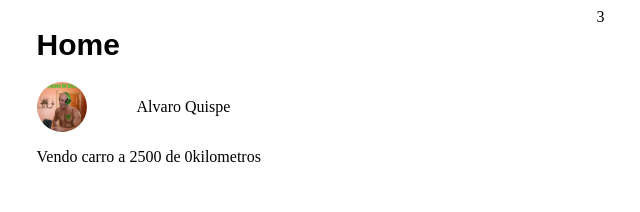
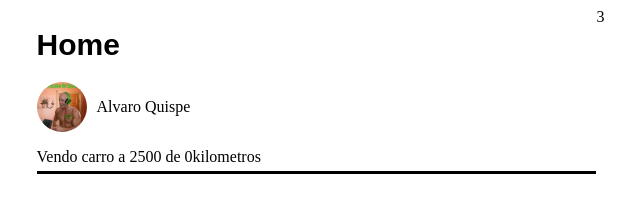
Before and after one commit to AlvaroAndreyCVera/rpp, a plain HTML site: page index.html in a window 1280 px wide. Shown: the whole page, without its empty margins (332-972 px from the left). Drawn offline with Linux system fonts and the light colour scheme.

Commit message:
modifciacion3
modifciacion3 comentarios

```diff
--- a/index.html
+++ b/index.html
@@ -35,14 +35,17 @@
 
             <div>
                 <!--Colocar img-->
-                <div class="Comentario">
+                <div class="perfil">
                     <img src="img/perfil.png" alt="">
                 <!-- nombre -->
                 <p>Alvaro Quispe</p>
 
                 </div>
                   <!-- Comentario -->
-                  <p>Vendo carro a 2500 de 0kilometros </p>
+
+                  <div class="Comentario_Intermedio">
+                    <p>Vendo carro a 2500 de 0kilometros </p>
+                  </div>
             </div>
 
 
--- a/lista.css
+++ b/lista.css
@@ -17,12 +17,20 @@
     font-size: 15px;
     font-family:Arial, Helvetica, sans-serif;
   }
-  .Comentario{
+  .perfil{
     display: flex;
-    gap: 50px;
+
+    gap: 10px;
+
   }
-  .Comentario img{
+  .perfil img{
 
     width: 50px;
     border-radius: 50px;
+
   }
+.Comentario_Intermedio p{
+  border-bottom-style:solid ;
+  color: black;
+  padding-bottom: 5px;
+}
```
